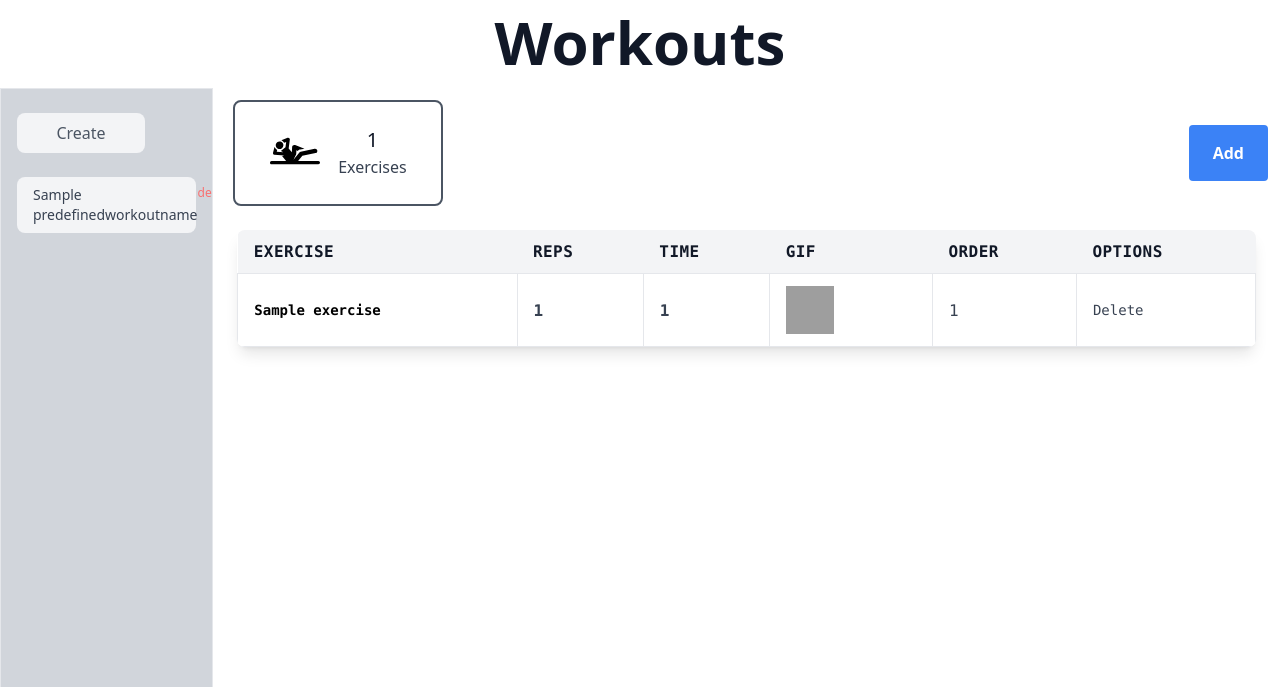
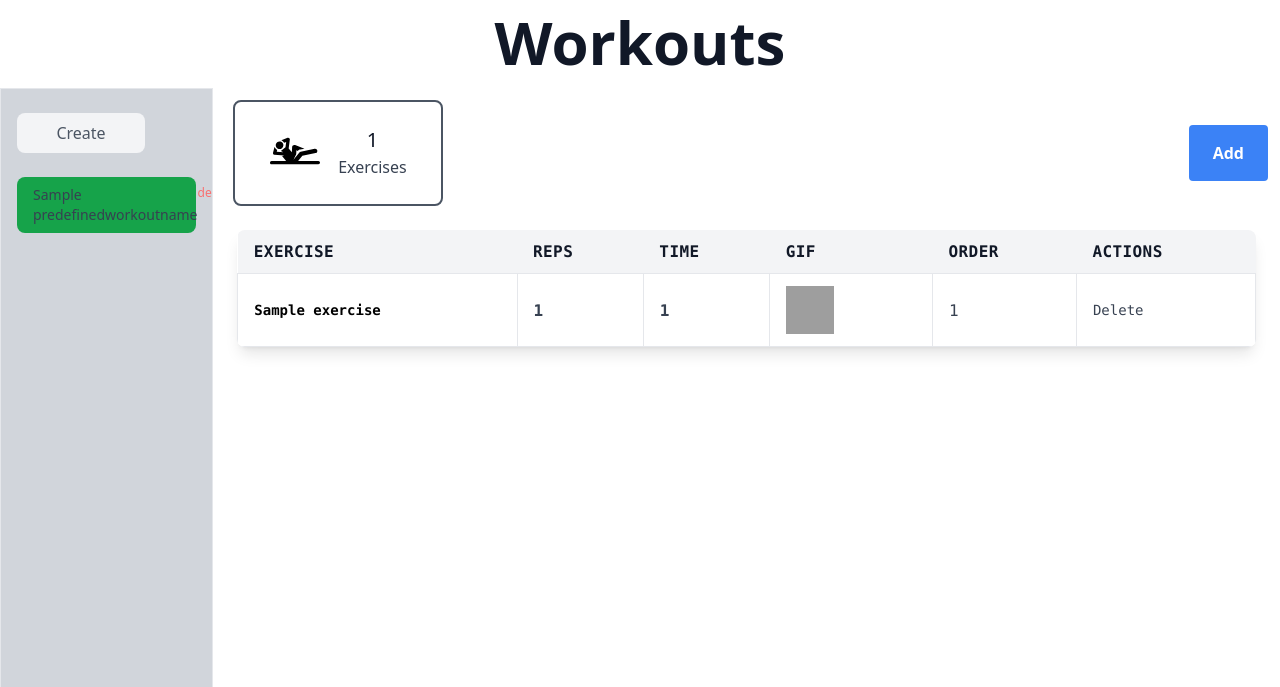
Before and after one commit to BigyaDhungana/Fitness-app-backend, a Django app: page /app-admin/all-workouts/?id=1 in a window 1280 px wide. Shown: the top 687 px of the page. Run offline with Django 5.2, Linux system fonts and the light colour scheme; tables that the repository leaves empty hold one stand-in row (values such as "Sample post"); style sheets or scripts are compiled from the project's sources; some libraries are stand-ins or nearby versions; grey boxes are pictures that could not be loaded.

Commit message:
checkpoint

```diff
--- a/admindash/forms.py
+++ b/admindash/forms.py
@@ -45,6 +45,16 @@ class AddWorkoutNameForm(ModelForm):
         }
 
 class AddExerciseToWorkoutForm(forms.Form):
-    exercise=forms.ModelChoiceField(queryset=Exercises.objects.all(),empty_label="Select a Exercise")
-    reps=forms.IntegerField(label="Reps/Time(in seconds)")
-    type=forms.ChoiceField(choices=(('Reps','Reps'),('Time','Time')),widget=forms.RadioSelect)
+    exercise = forms.ModelChoiceField(
+        queryset=Exercises.objects.all(),
+        empty_label="Select an Exercise",
+        widget=forms.Select(attrs={
+            "class": "bg-gray-50 border border-gray-300 text-gray-900 text-sm rounded-lg focus:ring-blue-500 focus:border-blue-500 p-2.5 mb-4",
+        })
+    )
+    reps=forms.IntegerField(label="Reps/Time(in seconds)",widget=forms.NumberInput(attrs={
+        "class":"bg-gray-50 border border-gray-300 text-gray-900 text-sm rounded-lg focus:ring-blue-500 focus:border-blue-500  p-2.5  mb-4",
+    }))
+    type=forms.ChoiceField(choices=(('Reps','Reps'),('Time','Time')),widget=forms.RadioSelect(attrs={
+        "class":"bg-gray-50 border border-gray-300 text-gray-900 text-sm rounded-lg focus:ring-blue-500 focus:border-blue-500  p-2.5  mb-4",
+    }))
--- a/admindash/templates/allworkouts.html
+++ b/admindash/templates/allworkouts.html
@@ -103,7 +103,7 @@
       </button>
     </div>
     <section class="container mx-auto p-6 font-mono">
-  <div class="w-full mb-8 overflow-hidden rounded-lg shadow-lg">
+  <div class="w-full mb-8 overflow-x-hidden rounded-lg shadow-lg">
     <div class="w-full overflow-x-auto">
       <table class="w-full">
         <thead>
@@ -115,7 +115,7 @@
             <th class="px-4 py-3">Time</th>
             <th class="px-4 py-3">Gif</th>
             <th class="px-4 py-3">order</th>
-            <th class="px-4 py-3">Options</th>
+            <th class="px-4 py-3">Actions</th>
 
           </tr>
         </thead>
@@ -224,10 +239,18 @@
 
 
 <script>
+
+  const urlParams = new URLSearchParams(window.location.search);
+  const id = urlParams.get('id')
+  if(id){
+    document.getElementById(id).classList.add("bg-green-600");
+  }
+
   addbutton=document.getElementById("addWorkout")
   if (addbutton){
     addbutton.onclick = () => {
-    document.getElementById('addWorkoutModal').classList.toggle('hidden')
+    document.getElementById('addWorkoutModal').classList.remove('hidden')
+    document.getElementById('addWorkoutModal').classList.add('flex')
   };
   }
 
@@ -240,8 +263,14 @@
   document.getElementById("createWorkout").onclick=()=>{
     document.getElementById('addWorkoutNameModal').classList.remove('hidden')
     document.getElementById('addWorkoutNameModal').classList.add('flex')
-    console.log('clicked')
   };
+
+    document.getElementById("cancelAdd").onclick=()=>{
+    document.getElementById('addWorkoutModal').classList.remove('flex')
+    document.getElementById('addWorkoutModal').classList.add('hidden')
+    document.getElementById('exerciseform').reset();
+  };
+
   </script>
 
 {% endblock %}
```
Also changed, not shown: other parts of admindash/templates/allworkouts.html (+27 -12 lines).
